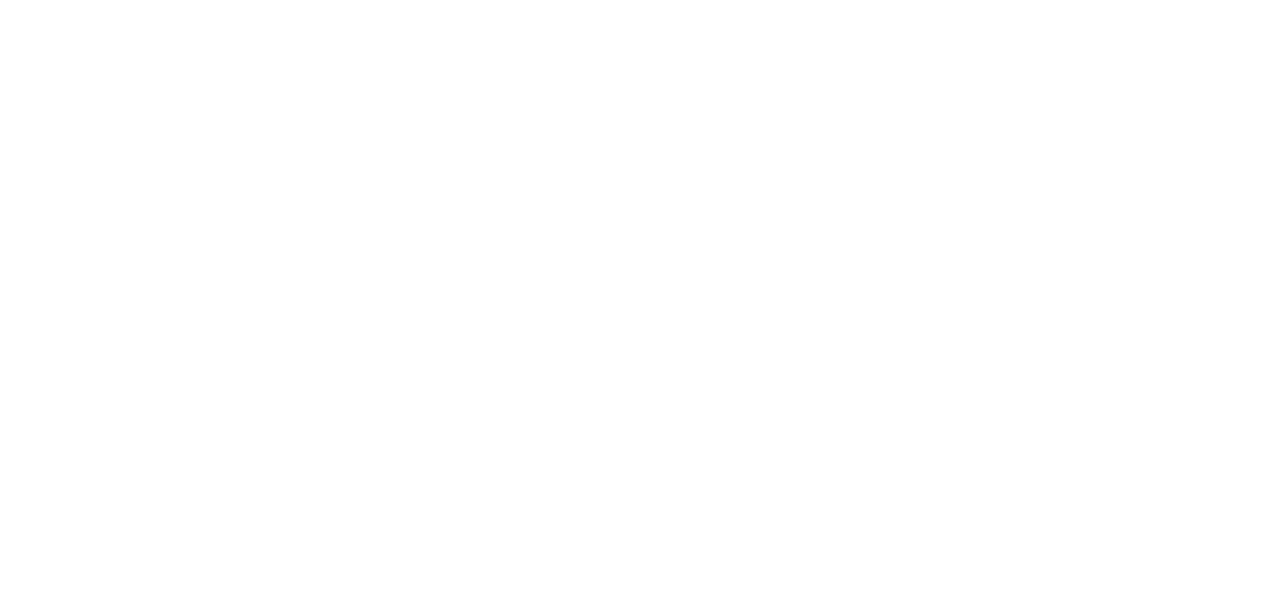
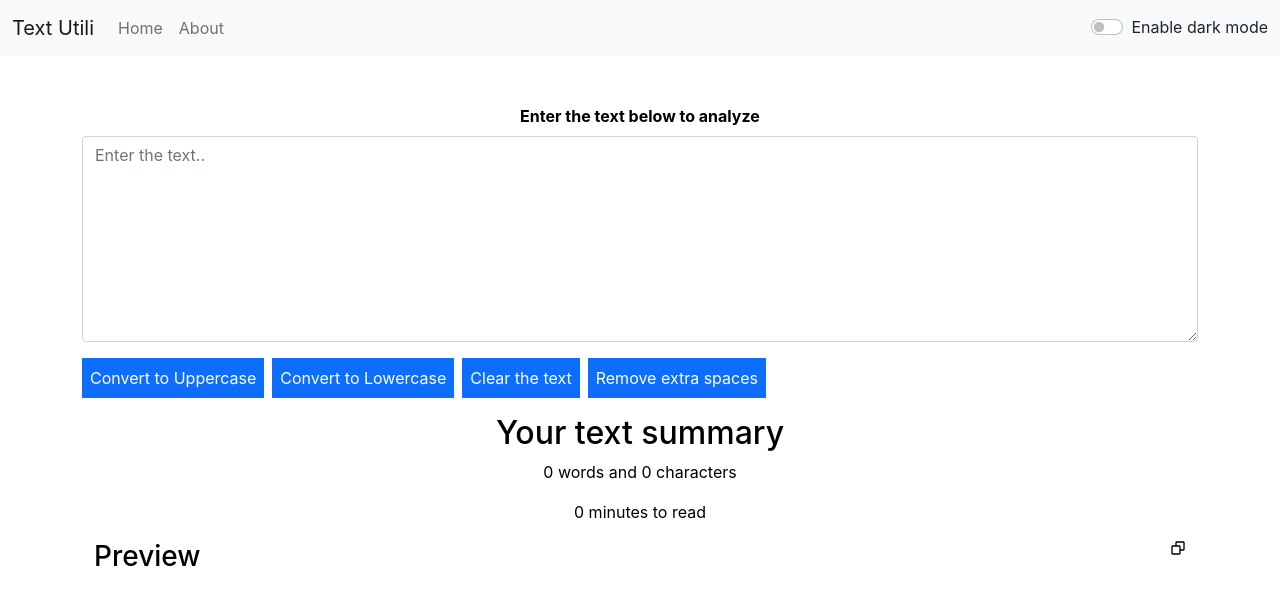
Before and after one commit to umer6921/textutili, a React (Create React App) app: page / in a window 1280 px wide. Shown: the top 604 px of the page. Built offline with nearby package versions, Linux system fonts and the light colour scheme.

Commit message:
change files

```diff
--- a/package.json
+++ b/package.json
@@ -1,7 +1,6 @@
 {
 
   "name": "react-mui",
-  "homepage": "https://umer6921.github.io/textutili",
   "version": "0.1.0",
   "private": true,
   "dependencies": {
@@ -22,8 +21,6 @@
     "web-vitals": "^2.1.4"
   },
   "scripts": {
-    "predeploy": "npm run build",
-    "deploy": "gh-pages -d build",
     "start": "react-scripts start",
     "build": "react-scripts build",
     "test": "react-scripts test",
--- a/src/App.js
+++ b/src/App.js
@@ -49,7 +49,7 @@
 
   return (
     <>
-      <Router basename='/textutili'>
+      <Router basename='/'>
 
         <div className="App">
 
@@ -60,7 +60,7 @@
           <Routes>
             <Route path="/about" element={<About mode={mode}/>} />
 
-            <Route exact path="/textutili" element={<div className='container'>
+            <Route exact path="/" element={<div className='container'>
               <TextForm heading={"Enter the text below to analyze"} mode={mode}></TextForm>
               {/* <About heading={"About us"}></About> */}
             </div>} />
```
Also changed, not shown: 7 other files (tests, documents, lock files or other folders).
